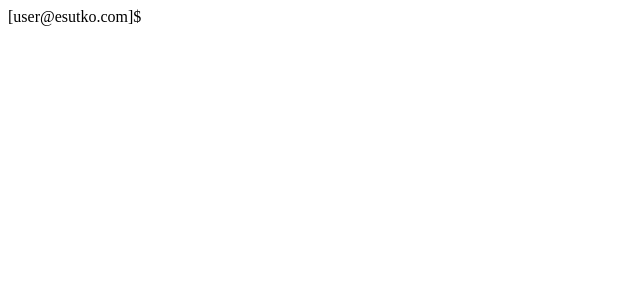
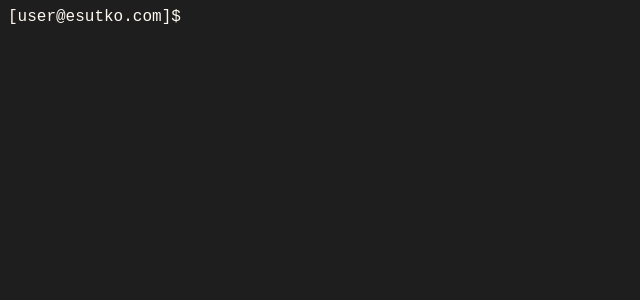
Before and after one commit to esutko/esutko.com, a React (Create React App) app: page / in a window 1280 px wide. Shown: the top 300 px of the page, without its empty margins (0-640 px from the left). Built offline with nearby package versions, Linux system fonts and the light colour scheme.

Commit message:
Style cursor and body

```diff
--- a/public/style.css
+++ b/public/style.css
@@ -0,0 +1,5 @@
+body {
+    background-color: #1e1e1e;
+    color: floralwhite;
+    font-family: 'Courier New', Courier, monospace;
+}
```
